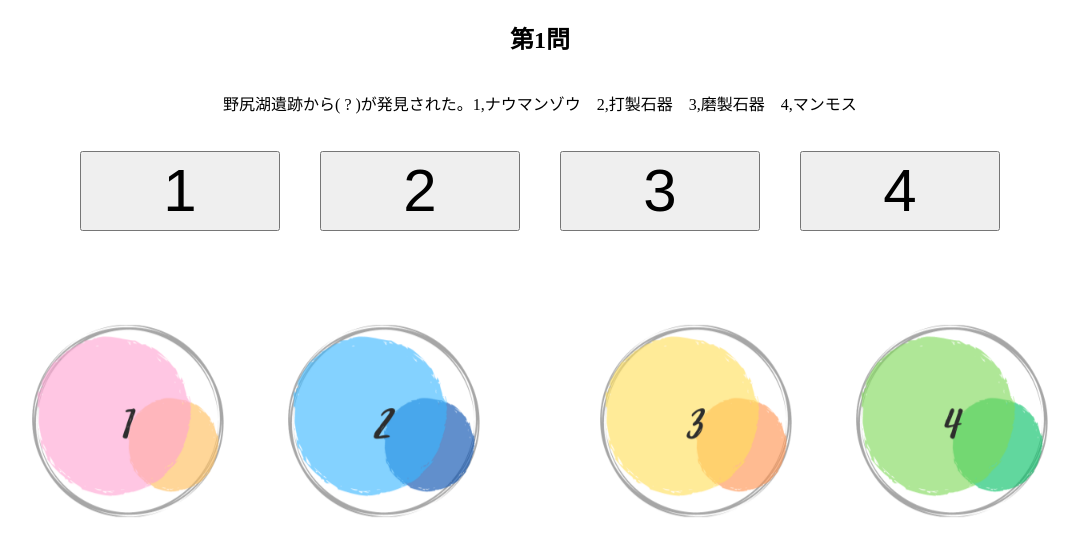
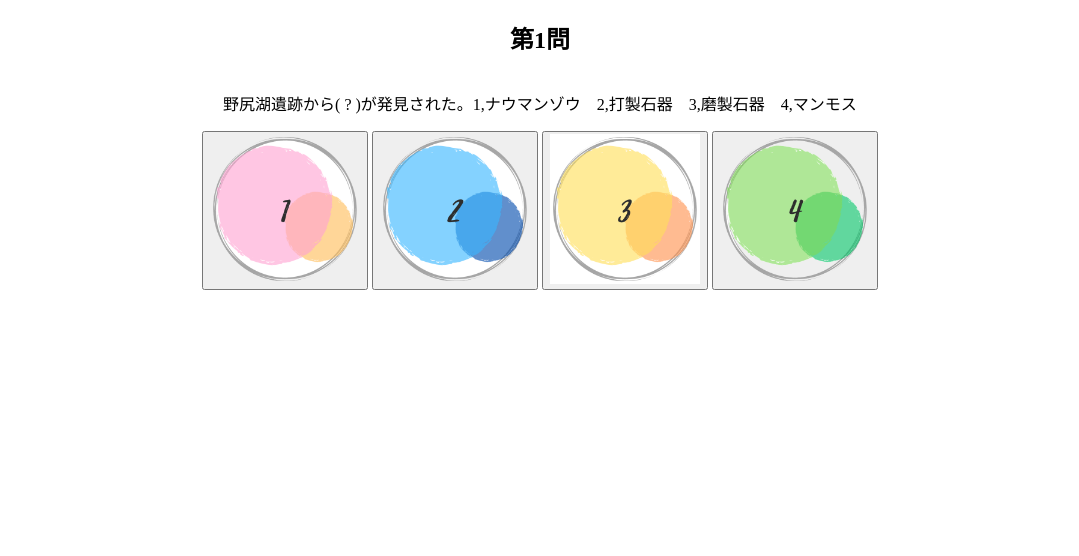
Before and after one commit to naryu33/05_True-or-False, a plain HTML site: page index.html in a window 1280 px wide. Shown: the whole page, without its empty margins (100-1179 px from the left). Drawn offline with Linux system fonts and the light colour scheme.

Commit message:
ボタンをイラストに

```diff
--- a/index.html
+++ b/index.html
@@ -10,21 +10,13 @@
             <h1 id="title"></h1>
             <p id="question"></p>
             <div id="ans-btn">
-                <button onclick="onAnswer(1)">1</button>
-                <button onclick="onAnswer(2)">2</button>
-                <button onclick="onAnswer(3)">3</button>
-                <button onclick="onAnswer(4)">4</button>
+                <button onclick="onAnswer(1)"><img src="images/1.png"></button>
+                <button onclick="onAnswer(2)"><img src="images/2.png"></button>
+                <button onclick="onAnswer(3)"><img src="images/3.png"></button>
+                <button onclick="onAnswer(4)"><img src="images/4.png"></button>
             </div>
         </section>
 
         <script src="main.js"></script>
     </body>
-    <body>
-        <div class="anime">
-          <div class="shishimai"><img src="images/1.png"></div>
-          <div class="hiyoko"><img src="images/4.png"></div>
-          <div class="black-cat"><img src="images/3.png"></div>
-          <div class="balloon"><img src="images/2.png"></div>
-        </div>
-      </body>
 </html>
--- a/style.css
+++ b/style.css
@@ -9,107 +9,7 @@ section {
     flex-direction: column;
 }
 
-#ans-btn {
-    display: flex;
-    justify-content: center;
+img {
+    width: 150px;
+    height: 150px;
 }
-
-#ans-btn button {
-    width: 200px;
-    height: 80px;
-    font-size: 60px;
-    margin: 20px;
-}
-
-.anime {
-    position: relative;
-  }
-
-  /*shishimai image*/
-  .shishimai img {
-    width: 200px;
-    height: 200px;
-    position: absolute;
-    top: 20px;
-    left: 10%;
-  }
-  /*shishimai Animation*/
-  .shishimai {
-    animation: shishimai 2s linear infinite alternate;
-  }
-  @keyframes shishimai {
-    0% {
-      transform: translateY(0px);
-    }
-    100% {
-      transform: translateY(100px);
-    }
-  }
-
-
-  /*hiyoko image*/
-  .hiyoko img {
-    width: 200px;
-    height: 200px;
-    position: absolute;
-    top: 20px;
-    right: 10%;
-  }
-  /*hiyoko Animation*/
-  .hiyoko {
-    animation: hiyoko 2s linear infinite alternate;
-  }
-  @keyframes hiyoko {
-    0% {
-      transform: translateY(0px);
-    }
-    100% {
-      transform: translateY(100px);
-    }
-  }
-
-  /*balloon image*/
-.balloon img {
-    width: 200px;
-    height: 200px;
-    position: absolute;
-    top: 20px;
-    left: 30%;
-  }
-  /*balloon Animation*/
-  .balloon {
-    animation: balloon-scoping 2s alternate infinite;
-
-    animation-timing-function: linear;
-  }
-  @keyframes balloon-scoping {
-    0% {
-      transform: translateY(0px);
-    }
-    100% {
-      transform: translateY(100px);
-    }
-  }
-
-  /*balloon image*/
-.black-cat img {
-  width: 200px;
-  height: 200px;
-  position: absolute;
-  top: 20px;
-  right: 30%;
-}
-/*balloon Animation*/
-.black-cat {
-  animation: balloon-scoping 2s alternate infinite;
-
-  animation-timing-function: linear;
-}
-@keyframes balloon-scoping {
-  0% {
-    transform: translateY(0px);
-  }
-  100% {
-    transform: translateY(100px);
-  }
-}
```
